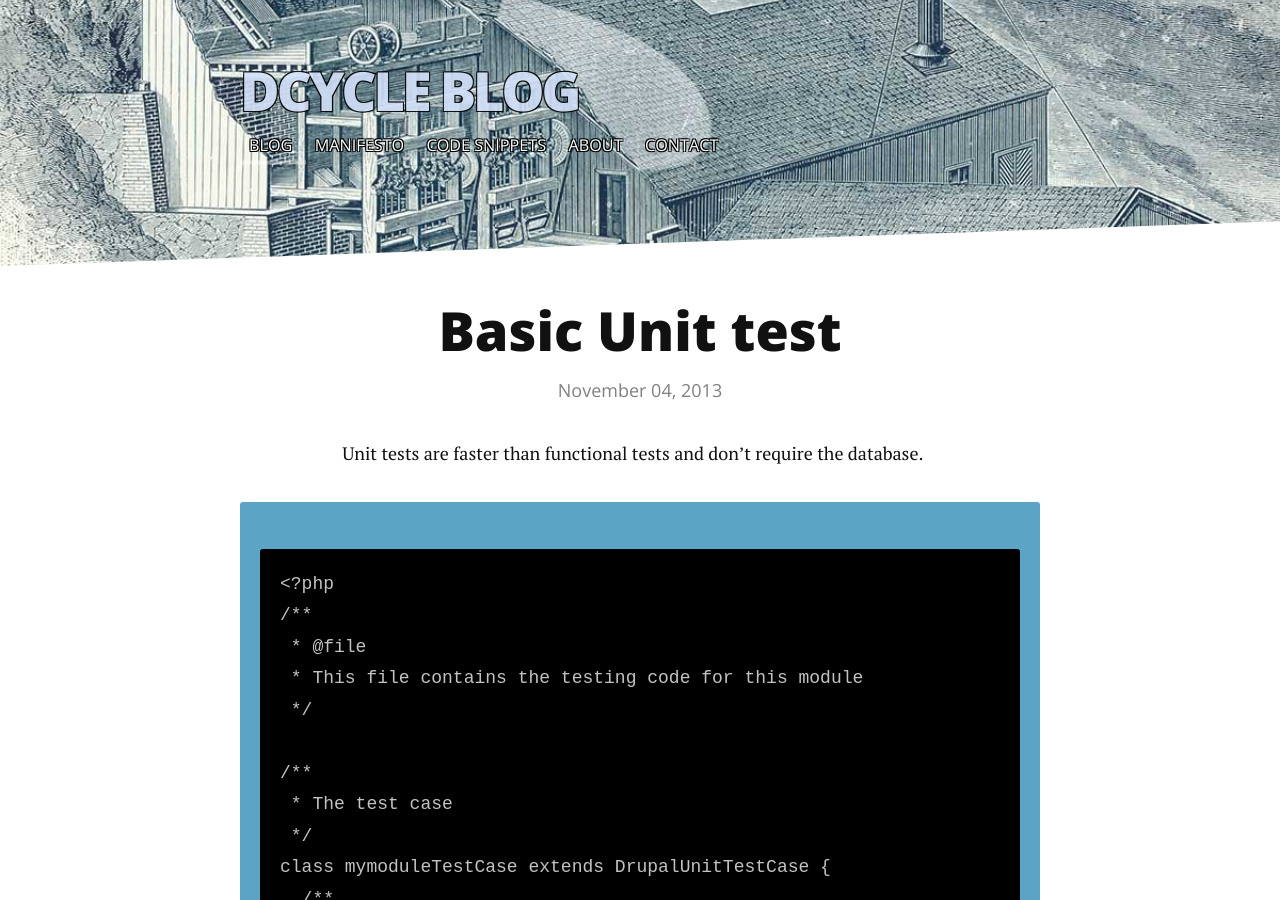
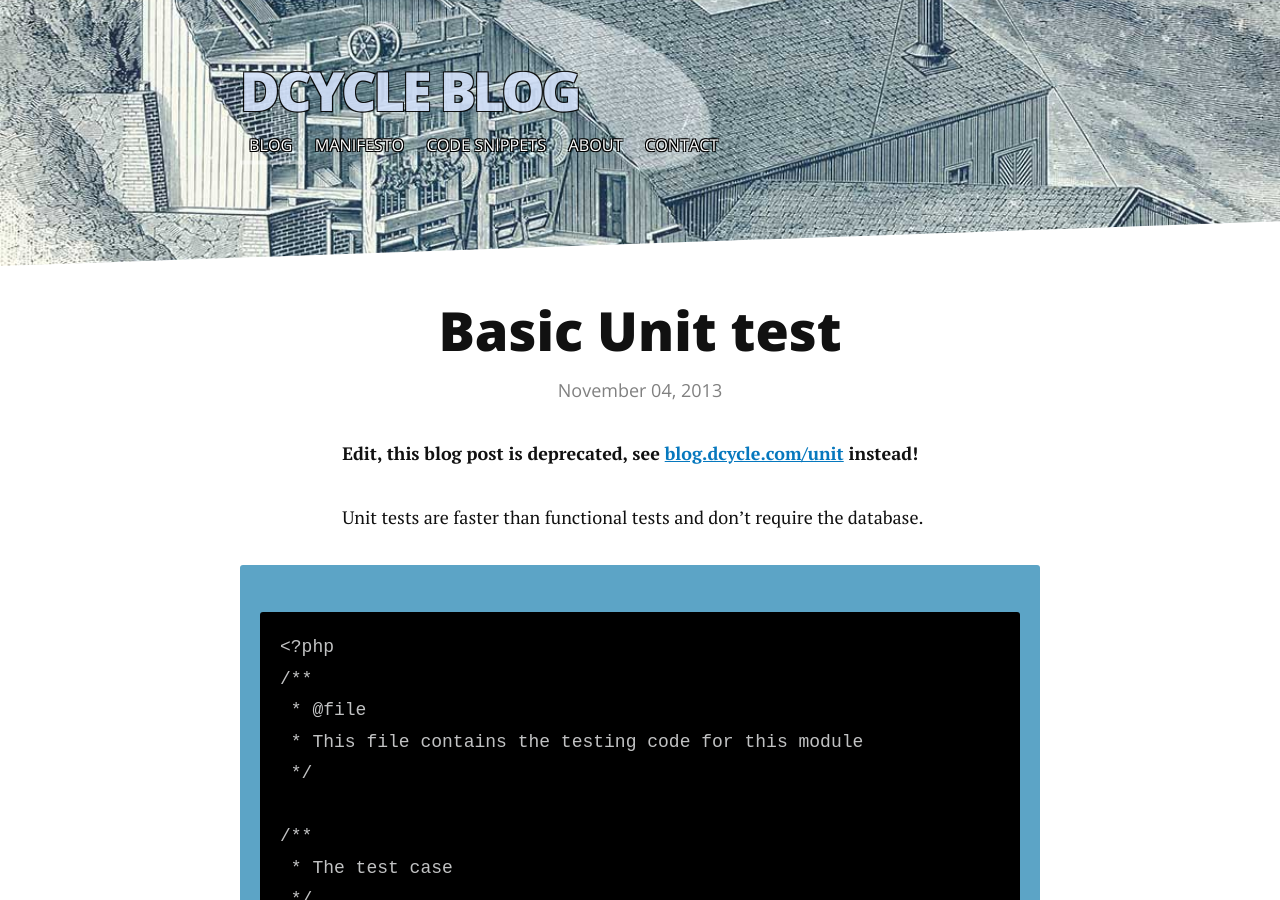
Before and after one commit to alberto56/dcycleblog, a Jekyll site: the page built from _posts/2013-11-04-basic-unit-test.md, in a window 1280 px wide and 900 px high. Built offline with Jekyll 4.4.1, drawn with Linux system fonts in a browser that asks for light colours; nearby versions of some CDN libraries; comment, search, counter and statistics services are not loaded.

Commit message:
Update 2013-11-04-basic-unit-test.md

```diff
--- a/_posts/2013-11-04-basic-unit-test.md
+++ b/_posts/2013-11-04-basic-unit-test.md
@@ -10,6 +10,9 @@ redirect_from:
   - /blog/37/
   - /node/37/
 ---
+
+**Edit, this blog post is deprecated, see [blog.dcycle.com/unit](https://blog.dcycle.com/unit) instead!**
+
 Unit tests are faster than functional tests and don't require the database.
 
     <?php
```
